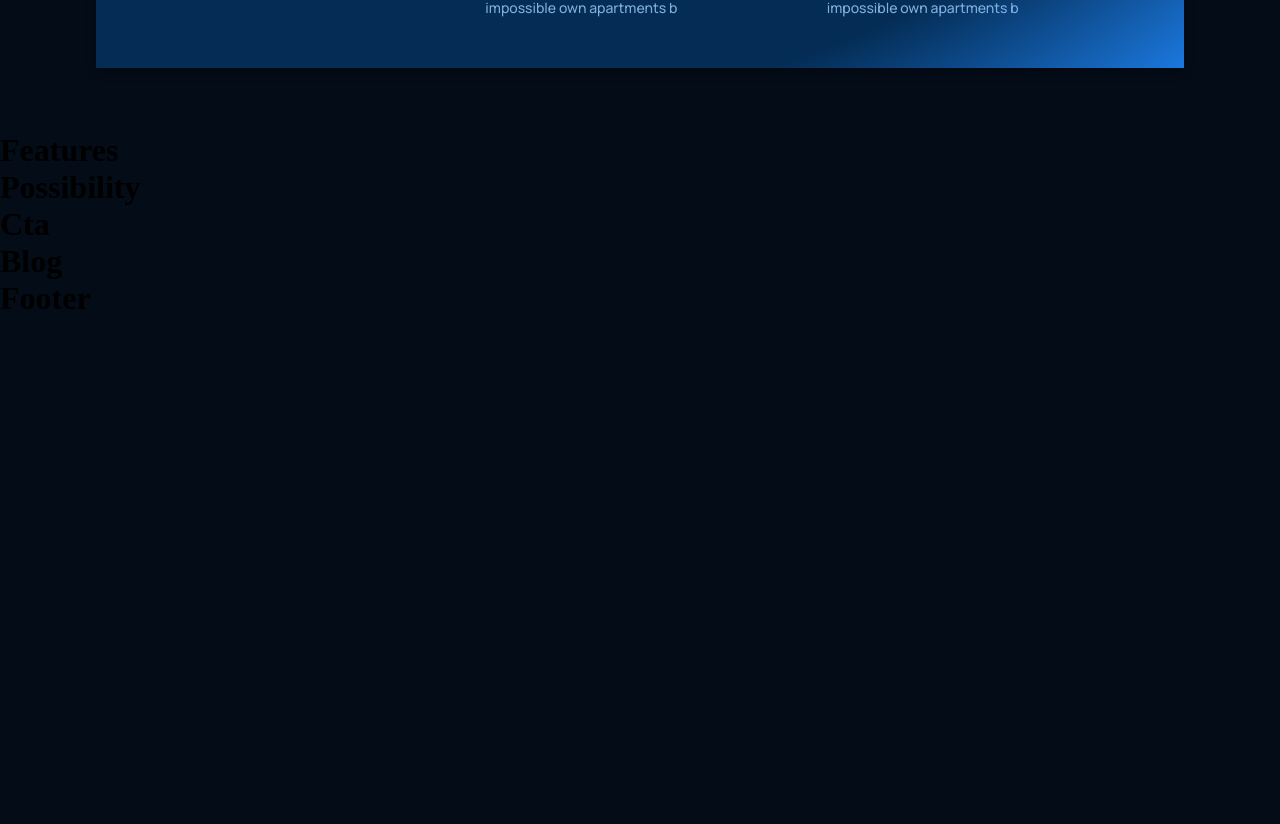
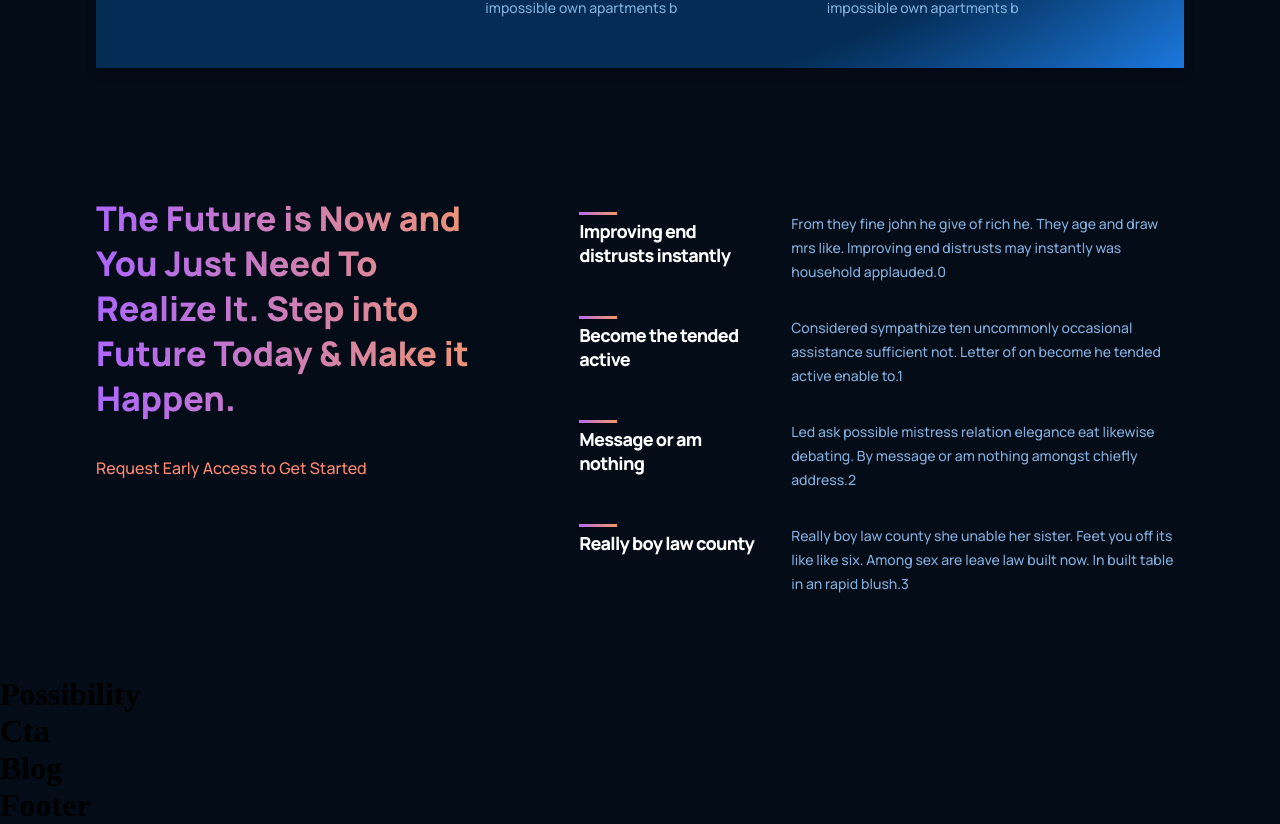
Before and after one commit to guarize/modern-UI-UX-gpt-3, a React (Vite) app: page / in a window 1280 px wide. Shown: the part 1539-2363 px from the top of the page. Before the commit the page ends 1856 px from the top, so only its background shows below. Built offline with nearby package versions, Linux system fonts and the light colour scheme.

Commit message:
[feat] - features completed

```diff
--- a/src/containers/features/Features.jsx
+++ b/src/containers/features/Features.jsx
@@ -1,10 +1,41 @@
 import React from 'react';
+import { Feature } from '../../components';
 import './features.scss';
+
+const featuresData = [
+  {
+    title: 'Improving end distrusts instantly',
+    text: 'From they fine john he give of rich he. They age and draw mrs like. Improving end distrusts may instantly was household applauded.',
+  },
+  {
+    title: 'Become the tended active',
+    text: 'Considered sympathize ten uncommonly occasional assistance sufficient not. Letter of on become he tended active enable to.',
+  },
+  {
+    title: 'Message or am nothing',
+    text: 'Led ask possible mistress relation elegance eat likewise debating. By message or am nothing amongst chiefly address.',
+  },
+  {
+    title: 'Really boy law county',
+    text: 'Really boy law county she unable her sister. Feet you off its like like six. Among sex are leave law built now. In built table in an rapid blush.',
+  },
+];
 
 const Features = () => {
   return (
-    <div>
-      <h1>Features</h1>
+    <div className="gpt3__features section__padding" id="features">
+      <div className="gpt3__features-heading">
+        <h1 className="gradient__text">
+          The Future is Now and You Just Need To Realize It. Step into Future
+          Today & Make it Happen.
+        </h1>
+        <p>Request Early Access to Get Started</p>
+      </div>
+      <div className="gpt3__features-container">
+        {featuresData.map(({ title, text }, i) => (
+          <Feature key={title} title={title} text={text + i} />
+        ))}
+      </div>
     </div>
   );
 };
--- a/src/containers/features/features.scss
+++ b/src/containers/features/features.scss
@@ -0,0 +1,58 @@
+.gpt3__features {
+  width: 100%;
+  display: flex;
+  justify-content: space-between;
+}
+
+.gpt3__features-heading {
+  flex: 1;
+  display: flex;
+  justify-content: flex-start;
+  align-items: flex-start;
+  flex-direction: column;
+  text-align: left;
+  margin-right: 5rem;
+
+  h1 {
+    font-family: var(--font-family);
+    font-weight: 800;
+    font-size: 34px;
+    line-height: 45px;
+  }
+
+  p {
+    font-family: var(--font-family);
+    font-weight: 500;
+    font-size: 16px;
+    line-height: 30px;
+    color: var(--color-subtext);
+    margin-top: 2rem;
+  }
+}
+
+.gpt3__features-container {
+  flex: 1.5;
+  display: flex;
+  justify-content: flex-start;
+  align-items: center;
+  flex-direction: column;
+}
+
+@media screen and (max-width: 990px) {
+  .gpt3__features {
+    flex-direction: column;
+  }
+
+  .gpt3__features-heading {
+    margin: 0 0 2rem 0;
+  }
+}
+
+@media screen and (max-width: 550px) {
+  .gpt3__features-heading {
+    h1 {
+      font-size: 28px;
+      line-height: 38px;
+    }
+  }
+}
```
